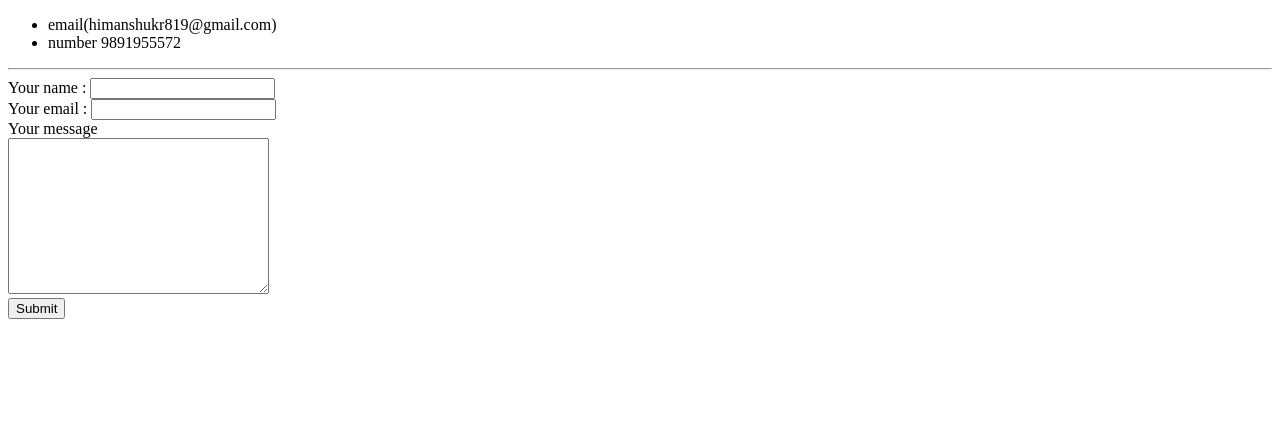
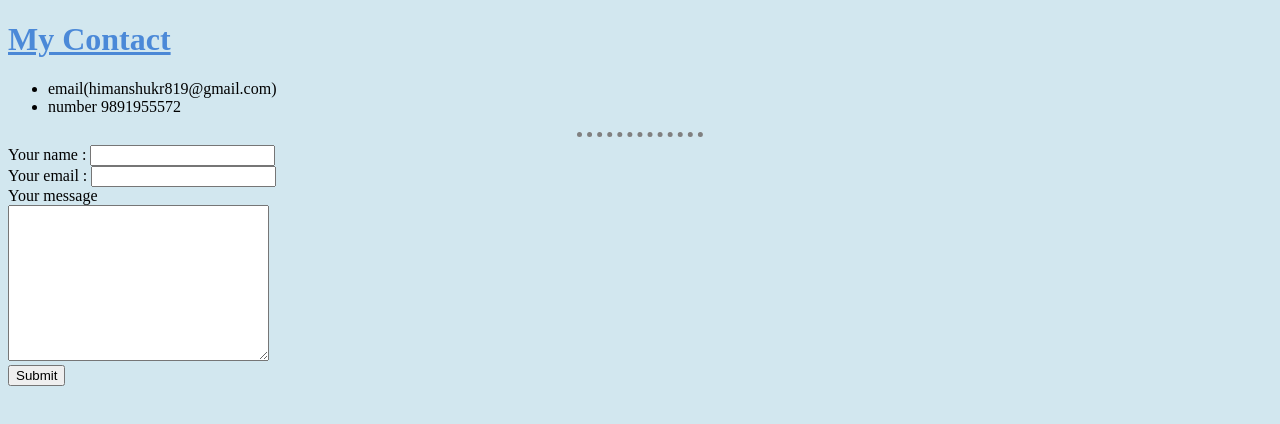
Before and after one commit to Himanshu819/cv, a plain HTML site: page contactme.html in a window 1280 px wide. Drawn offline with Linux system fonts and the light colour scheme.

Commit message:
Add files via upload

```diff
--- a/contactme.html
+++ b/contactme.html
@@ -1,5 +1,6 @@
 <!DOCTYPE html>
 <html lang="en">
+    <link rel="stylesheet" href="style.css">
 <head>
     <meta charset="UTF-8">
     <meta http-equiv="X-UA-Compatible" content="IE=edge">
@@ -7,6 +8,7 @@
     <title>contact me</title>
 </head>
 <body>
+ <h1><u>My Contact</u></h1>
     <ul>
         <li>email(himanshukr819@gmail.com)</li>
         <li>number 9891955572</li>
```
Also changed, not shown: hobbies.html (+1 -0 lines).
